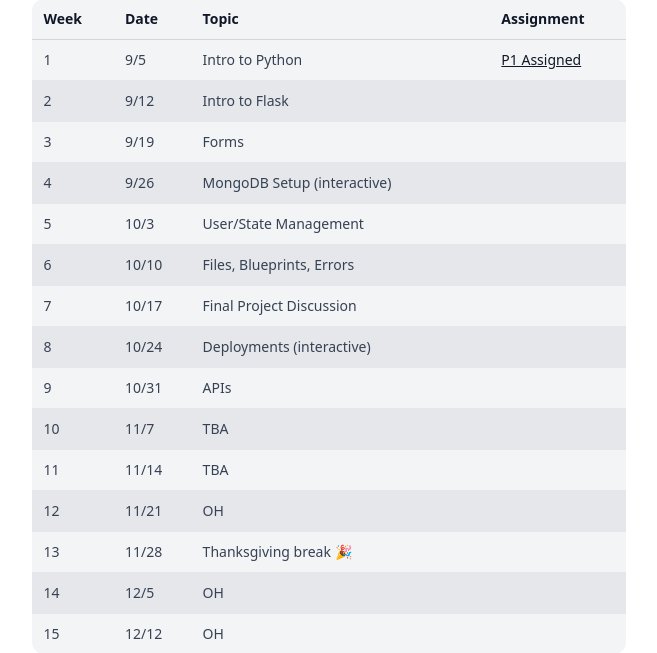
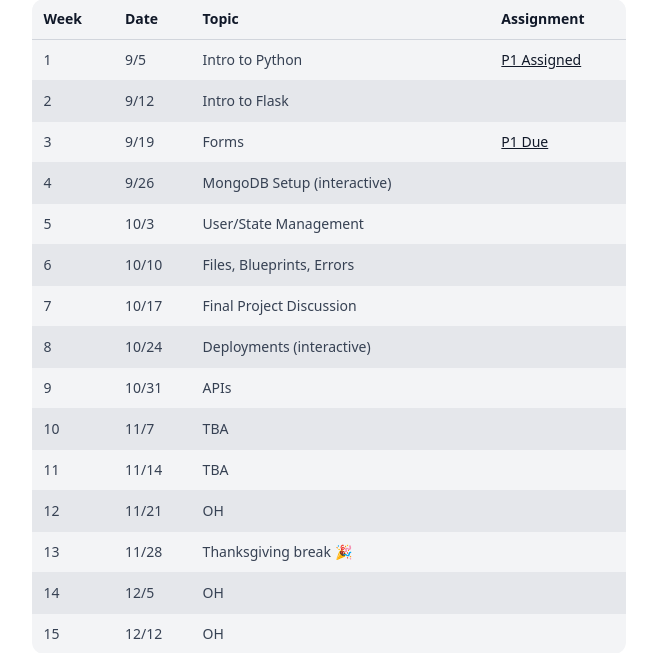
Before and after one commit to CMSC388J-STAFF/388jwebsite, a Flask app: page /388j in a window 1280 px wide. Shown: the part 1773-2426 px from the top of the page, without its empty margins (311-968 px from the left). Run offline with Flask 2, Linux system fonts and the light colour scheme; style sheets or scripts are compiled from the project's sources.

Commit message:
due date for p1

```diff
--- a/homepage/templates/homepage/schedule.html
+++ b/homepage/templates/homepage/schedule.html
@@ -13,7 +13,7 @@
 
     {{ weekM(1, '9/5', 'Intro to Python', ['P1 Assigned'], ['https://classroom.github.com/a/OIhj8XjL']) }}
     {{ weekM(2, '9/12', 'Intro to Flask') }}
-    {{ weekM(3, '9/19', 'Forms') }}
+    {{ weekM(3, '9/19', 'Forms', ['P1 Due'], ['TBA']) }}
     {{ weekM(4, '9/26', 'MongoDB Setup (interactive)') }}
     {{ weekM(5, '10/3', 'User/State Management') }}
     {{ weekM(6, '10/10', 'Files, Blueprints, Errors') }}
```
